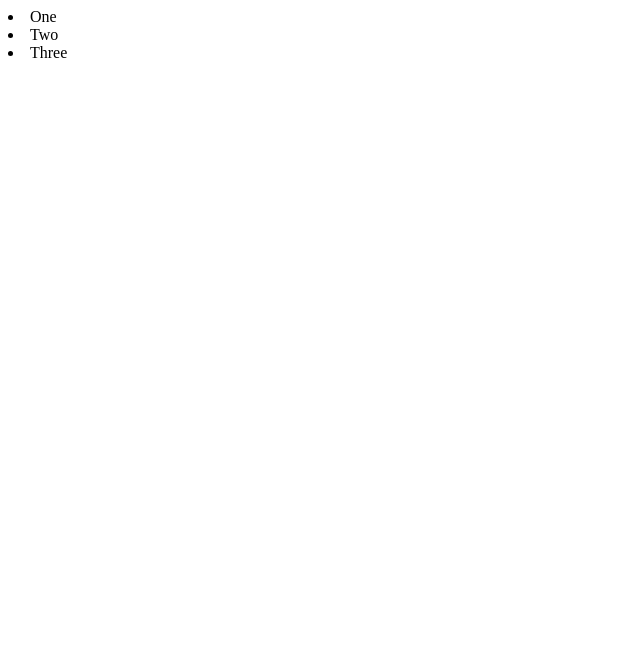
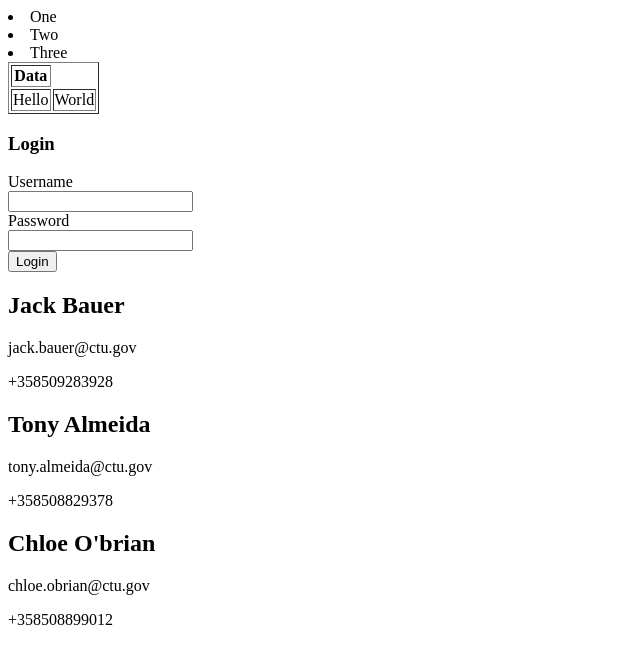
Before and after one commit to awedis/react-programming, a React (Create React App) app: page / in a window 1280 px wide. Shown: the top 664 px of the page, without its empty margins (0-640 px from the left). Built offline with nearby package versions, Linux system fonts and the light colour scheme.

Commit message:
Fragments

```diff
--- a/src/App.js
+++ b/src/App.js
@@ -1,10 +1,16 @@
 import React from 'react';
 import Pro_1 from './components/Pro_1';
+import Pro_2 from './components/Pro_2';
+import Pro_3 from './components/Pro_3';
+import Pro_4 from './components/Pro_4';
 
 function App() {
   return (
     <div>
       <Pro_1 />
+      <Pro_2 />
+      <Pro_3 />
+      <Pro_4 />
     </div>
   );
 }
--- /dev/null
+++ b/src/components/Pro_2.js
@@ -0,0 +1,29 @@
+import React, { Component } from 'react'
+
+export default class Pro_2 extends Component {
+    render() {
+        return (
+            <table border="1">
+                <thead>
+                    <tr><th>Data</th></tr>
+                </thead>
+                <tbody>
+                    <tr>
+                        <Columns />
+                    </tr>
+                </tbody>
+            </table>
+        )
+    }
+}
+
+class Columns extends React.Component {
+    render() {
+      return (
+        <React.Fragment>
+          <td>Hello</td>
+          <td>World</td>
+        </React.Fragment>
+      );
+    }
+}
--- /dev/null
+++ b/src/components/Pro_3.js
@@ -0,0 +1,31 @@
+import React, { Component } from 'react'
+
+export default class Pro_3 extends Component {
+    constructor() {
+        super();
+        this.state = {
+            isLoggedIn: false
+        };
+    }
+    render() {
+        return (
+            <form>
+                {this.state.isLoggedIn ? (
+                    <React.Fragment>
+                    <h3>Welcome</h3>
+                    <p>You are logged in!</p>
+                    </React.Fragment>
+                ) : (
+                    <React.Fragment>
+                    <h3>Login</h3>
+                    <label htmlFor="username">Username</label><br/>
+                    <input type="text" id="username" /><br/>
+                    <label htmlFor="password">Password</label><br/>
+                    <input type="password" id="password" /><br/>
+                    <input type="submit" value="Login" />
+                    </React.Fragment>
+                )}
+            </form>
+        )
+    }
+}
--- /dev/null
+++ b/src/components/Pro_4.js
@@ -0,0 +1,37 @@
+import React, { Component } from 'react'
+
+export default class Pro_4 extends Component {
+    users = [
+        {
+          id: 1,
+          name: "Jack Bauer",
+          email: "jack.bauer@ctu.gov",
+          phone: "+358509283928"
+        },
+        {
+          id: 2,
+          name: "Tony Almeida",
+          email: "tony.almeida@ctu.gov",
+          phone: "+358508829378"
+        },
+        {
+          id: 3,
+          name: "Chloe O'brian",
+          email: "chloe.obrian@ctu.gov",
+          phone: "+358508899012"
+        }
+    ];
+    render() {
+        return (
+            <React.Fragment>
+                {this.users.map(user => (
+                <React.Fragment key={user.id}>
+                    <h2>{user.name}</h2>
+                    <p>{user.email}</p>
+                    <p>{user.phone}</p>
+                </React.Fragment>
+                ))}
+            </React.Fragment>
+        )
+    }
+}
```
Also changed, not shown: 1 other file (tests, documents, lock files or other folders).
